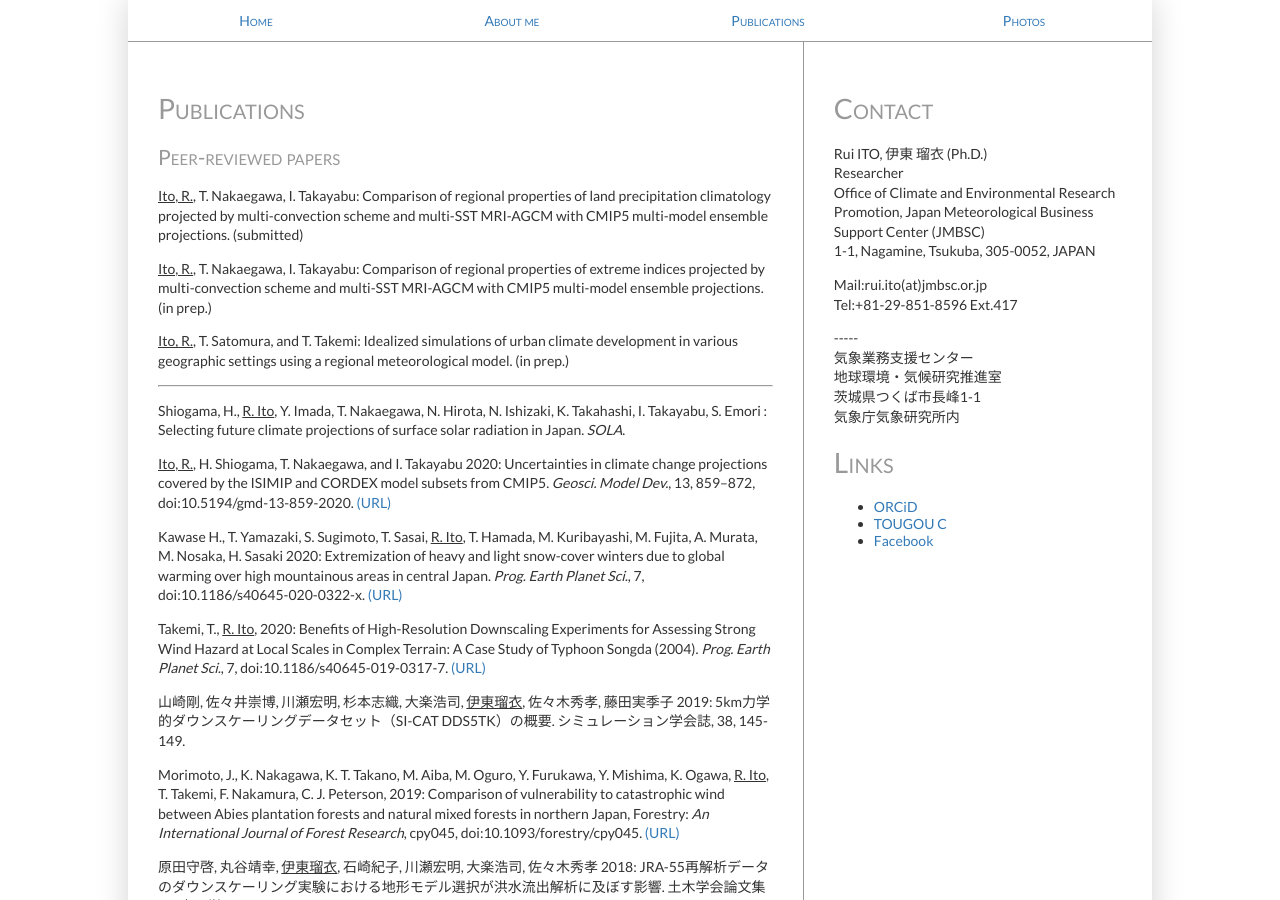
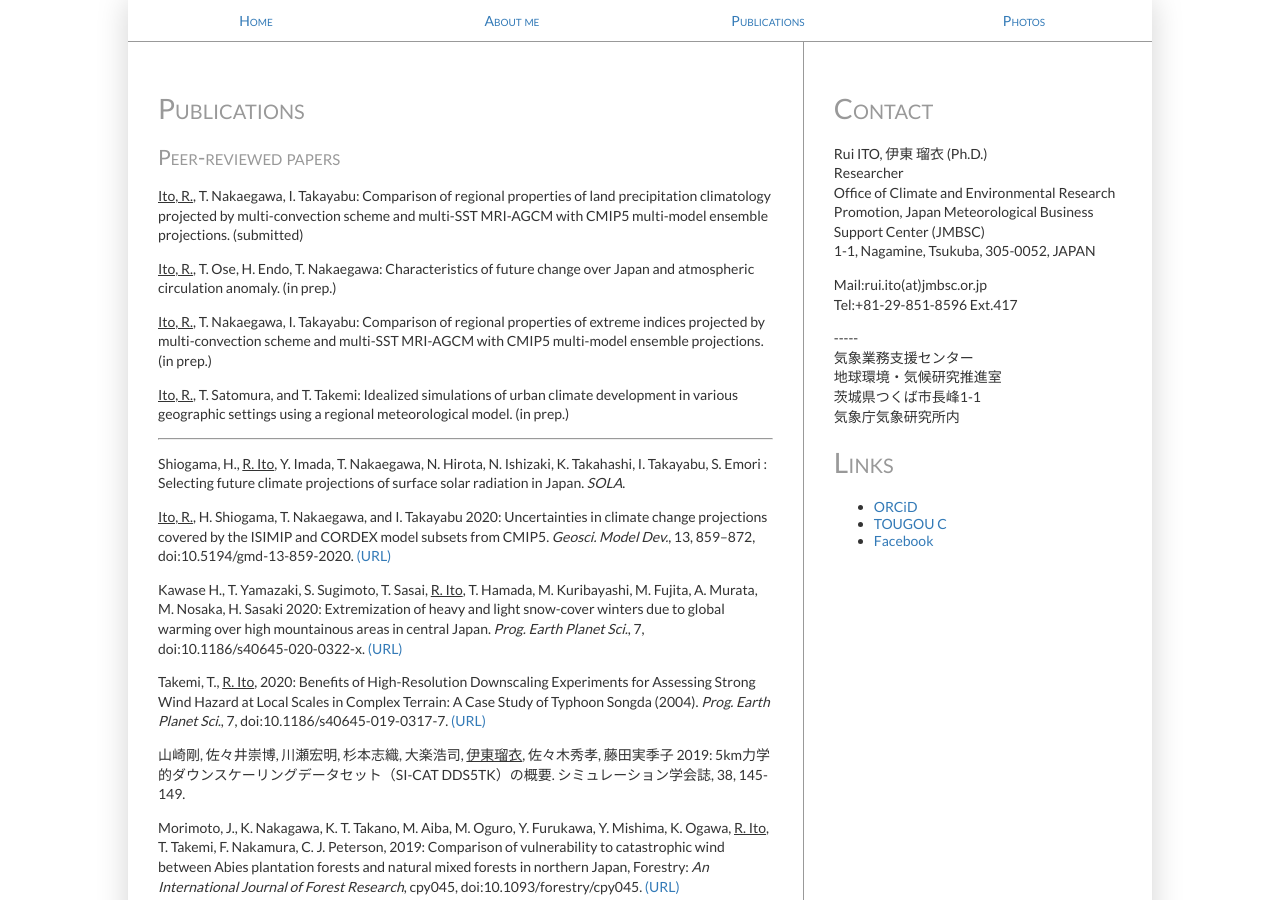
Before and after one commit to rui-climbiz/rui-climbiz.github.io, a Jekyll site: the page built from publications.html, in a window 1280 px wide and 900 px high. Built offline with Jekyll 4.4.1, drawn with Linux system fonts in a browser that asks for light colours.

Commit message:
Update publications.html

```diff
--- a/publications.html
+++ b/publications.html
@@ -6,6 +6,7 @@
 <h1>Publications</h1>
 <h2>Peer-reviewed papers</h2>
 <p><u>Ito, R.</u>, T. Nakaegawa, I. Takayabu: Comparison of regional properties of land precipitation climatology projected by multi-convection scheme and multi-SST MRI-AGCM with CMIP5 multi-model ensemble projections. (submitted)</p>
+<p><u>Ito, R.</u>, T. Ose, H. Endo, T. Nakaegawa: Characteristics of future change over Japan and atmospheric circulation anomaly. (in prep.)</p>
 <p><u>Ito, R.</u>, T. Nakaegawa, I. Takayabu: Comparison of regional properties of extreme indices projected by multi-convection scheme and multi-SST MRI-AGCM with CMIP5 multi-model ensemble projections. (in prep.)</p>
 <p><u>Ito, R.</u>, T. Satomura, and T. Takemi: Idealized simulations of urban climate development in various geographic settings using a regional meteorological model. (in prep.)</p>
 <hr>
```
